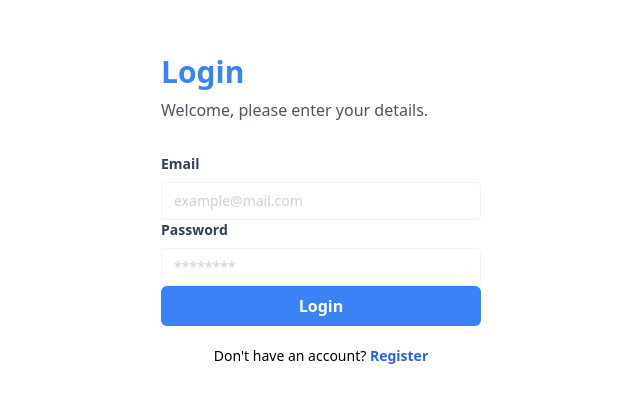
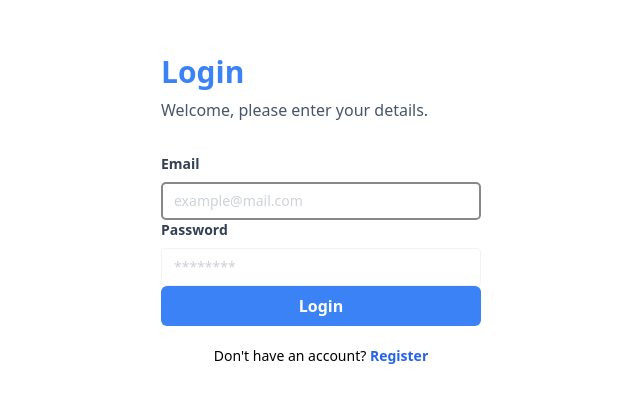
Before and after one commit to DoankMichael/Learning-ReactJS--Vip-Code-Studio-, a React (Vite) app in the folder my-react-app/: page /login in a window 1280 px wide. Shown: the part 190-592 px from the top of the page, without its empty margins (319-959 px from the left). Built offline with nearby package versions, Linux system fonts and the light colour scheme.

Commit message:
Menggunakan use redd untuk memfokuskan ke label login pada saat refresh dan memakai use ref untuk mensort cart

```diff
--- a/my-react-app/src/Pages/products.jsx
+++ b/my-react-app/src/Pages/products.jsx
@@ -1,4 +1,4 @@
-import { Fragment, useState, useEffect } from "react";
+import { Fragment, useState, useEffect, useRef } from "react";
 import CardProduct from "../components/Fragments/CardProduct";
 import Button from "../components/Elements/Button";
 // import Counter from "../components/Fragments/Counter";
@@ -60,6 +60,24 @@
       setCart([...cart, { id, qty: 1 }]);
     }
   };
+
+  //useRef
+  const cartRef = useRef(JSON.parse(localStorage.getItem("cart")) || []);
+
+  const handleAddToCartRef = (id) => {
+    cartRef.current = [...cartRef.current, { id, qty: 1 }];
+    localStorage.setItem("cart", JSON.stringify(cartRef.current));
+  };
+
+  const totalPriceRef = useRef(null);
+  useEffect(() => {
+    if (cart.length > 0) {
+      totalPriceRef.current.style.display = "table-row";
+    } else {
+      totalPriceRef.current.style.display = "none";
+    }
+  }, [cart]);
+
   return (
     <Fragment>
       <div className="flex justify-end h-15 bg-blue-600 text-white items-center px-10">
@@ -104,7 +122,7 @@
                   </tr>
                 );
               })}
-              <tr>
+              <tr ref={totalPriceRef}>
                 <td colSpan={3}>
                   <b>Total Price</b>
                 </td>
--- a/my-react-app/src/components/Elements/Input/Input.jsx
+++ b/my-react-app/src/components/Elements/Input/Input.jsx
@@ -1,9 +1,10 @@
 import PropTypes from "prop-types";
+import { forwardRef } from "react";
 
-const Input = (props) => {
+const Input = forwardRef((props, ref) => {
   const { type, placeholder, name } = props;
-  return <input type={type} className="text-sm border rounded w-full py-2 px-3 text-slate-700 placeholder: opacity-50" placeholder={placeholder} name={name} id={name} />;
-};
+  return <input type={type} className="text-sm border rounded w-full py-2 px-3 text-slate-700 placeholder: opacity-50" placeholder={placeholder} name={name} id={name} ref={ref} />;
+});
 
 Input.propTypes = {
   type: PropTypes.string.isRequired,
--- a/my-react-app/src/components/Elements/Input/index.jsx
+++ b/my-react-app/src/components/Elements/Input/index.jsx
@@ -1,15 +1,16 @@
+import { forwardRef } from "react";
 import Input from "./Input";
 import Label from "./Label";
 import PropTypes from "prop-types";
-const InputForm = (props) => {
+const InputForm = forwardRef((props, ref) => {
   const { label, name, type, placeholder } = props;
   return (
     <div>
       <Label htmlFor={name}>{label}</Label>
-      <Input name={name} type={type} placeholder={placeholder} />
+      <Input name={name} type={type} placeholder={placeholder} ref={ref} />
     </div>
   );
-};
+});
 InputForm.propTypes = {
   name: PropTypes.string.isRequired,
   label: PropTypes.string.isRequired,
--- a/my-react-app/src/components/Fragments/FormLogin.jsx
+++ b/my-react-app/src/components/Fragments/FormLogin.jsx
@@ -1,3 +1,4 @@
+import { useEffect, useRef } from "react";
 import Button from "../Elements/Button";
 import InputForm from "../Elements/Input";
 const FormLogin = () => {
@@ -7,9 +8,15 @@
     localStorage.setItem("password", event.target.password.value);
     window.location.href = "/products";
   };
+  const emailRef = useRef(null);
+
+  useEffect(() => {
+    emailRef.current.focus();
+  }, []);
+
   return (
     <form onSubmit={handleLogin}>
-      <InputForm label="Email" name="email" type="email" placeholder="example@mail.com" />
+      <InputForm label="Email" name="email" type="email" placeholder="example@mail.com" ref={emailRef} />
       <InputForm label="Password" name="password" type="password" placeholder="********" />
       <Button classname="bg-blue-500 w-full" type="submit">
         Login
```
